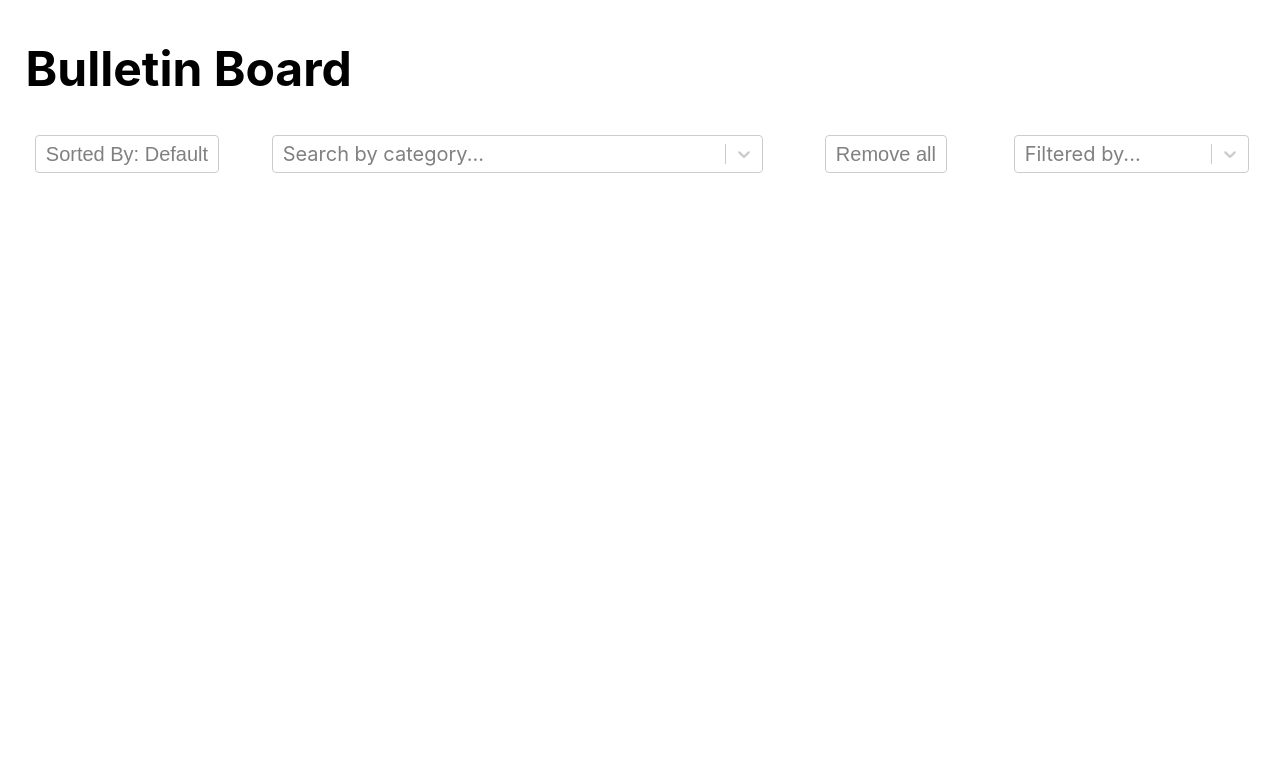
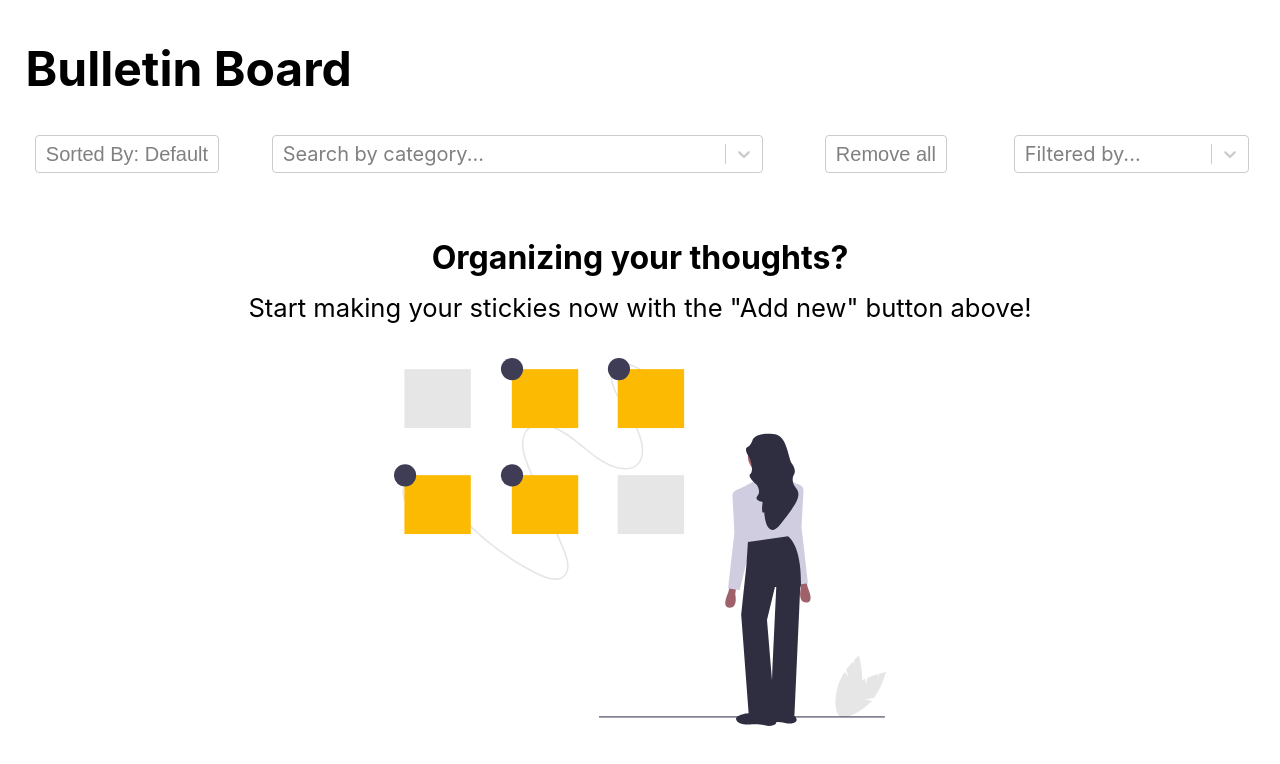
Before and after one commit to alissanguyen/bulletin-board-demo, a React (Create React App) app: page / in a window 1280 px wide. Both pictures are taken after a click on the button "Remove all". Shown: the top 764 px of the page. Built offline with nearby package versions, Linux system fonts and the light colour scheme.

Commit message:
Add empty state when there is no stickies.

```diff
--- a/src/App.css
+++ b/src/App.css
@@ -104,7 +104,7 @@
 
 .sorted-by-bar {
   position: relative;
-  display: inline-block;
+  display: inline;
 }
 
 .dropdown-menu-content {
@@ -151,8 +151,26 @@
 }
 
 .remove-post-it-button {
-
-
+  font-size: 16px;
+  min-height: 30px;
+  padding-left: 10px;
+  padding-right: 10px;
+  background-color: hsl(0, 0%, 100%);
+  border-color: hsl(0, 0%, 80%);
+  border-radius: 4px;
+  border: solid 1px hsl(0, 0%, 80%);
+  outline: 0 !important;
+  transition: all 100ms;
+  color: hsl(0, 0%, 50%);
+}
+.remove-post-it-button:hover {
+  background-color: hsl(56, 100%, 50%);
+  border-color: hsl(0, 26%, 7%);
+  color: hsl(0, 26%, 7%);
+}
+.remove-post-it-button:active {
+  border-width: 3px;
+  font-weight: 600;
 }
 
 .remove-all-button {
@@ -175,3 +193,38 @@
   border-width: 3px;
   border-color: rgba(0, 102, 255, 0.603);
 }
+
+
+.empty-state-description-headline {
+  font-size: 2rem;
+  letter-spacing: 0px;
+  font-weight: 700;
+  margin-bottom: 0px;
+  margin-top: 40px;
+
+}
+
+.empty-state-description {
+  font-size: 1.6rem;
+  font-weight: 400;
+  margin-top: 15px;
+  margin-bottom: 35px;
+
+}
+
+.empty-state-illustration {
+  flex: 1 1 auto;
+  padding: 0;
+  margin: auto;
+  max-width: 40%;
+  max-height: 40%;
+}
+
+.empty-state {
+  display: flex;
+  flex-direction: column;
+}
+
+.empty-state-wrapper {
+  text-align: center;
+}
--- a/src/App.tsx
+++ b/src/App.tsx
@@ -7,14 +7,14 @@ import PostItNote from "./components/PostItNote";
 import * as React from "react";
 import FilterBar from "./components/FilterBar";
 import CategorySearchBar from "./components/CategorySearchBar";
+import EmptyState from "./components/EmptyState";
 
 function App() {
   /**
    * TODO: Add empty state (illustration when there is no sticky)
    * TODO: Add loading state (when adding new sticky)
-   * TODO: Remove all sticky
    */
-
+  const [isEmpty, setIsEmpty] = React.useState(false);
   const [tasks, setTasks] = React.useState(samplePostIts2);
   const [appliedCategoryFilters, setAppliedCategoryFilters] = React.useState<
     CategoryFilter[]
@@ -124,9 +124,18 @@ function App() {
             setAppliedCategoryFilters(categories)
           }
         />
-        <button className="remove-all-button" onClick={() => setTasks([])}>Remove all</button>
+        <button
+          className="remove-all-button"
+          onClick={function () {
+            setTasks([]);
+            setIsEmpty(true);
+          }}
+        >
+          Remove all
+        </button>
         <FilterBar filterBy={(filter: string) => setFilterBy(filter)} />
       </div>
+      <div className="empty-state-wrapper">{isEmpty ? <EmptyState /> : null}</div>
 
       <Masonry
         breakpointCols={breakpointForMasonryLayout}
--- /dev/null
+++ b/src/components/EmptyState.tsx
@@ -0,0 +1,23 @@
+import emptyStateIllustration from "../empty-state.svg";
+
+
+interface Props {}
+
+const EmptyState: React.FC<Props> = () => {
+  return (
+    <div className="empty-state">
+      <p className="empty-state-description-headline">Organizing your thoughts?</p>
+
+      <p className="empty-state-description">
+        Start making your stickies now with the "Add new" button above!
+      </p>
+      <img
+        className="empty-state-illustration"
+        src={emptyStateIllustration}
+        alt="empty-state-illustration"
+      />
+    </div>
+  );
+};
+
+export default EmptyState;
```
Also changed, not shown: src/empty-state.svg (added).
